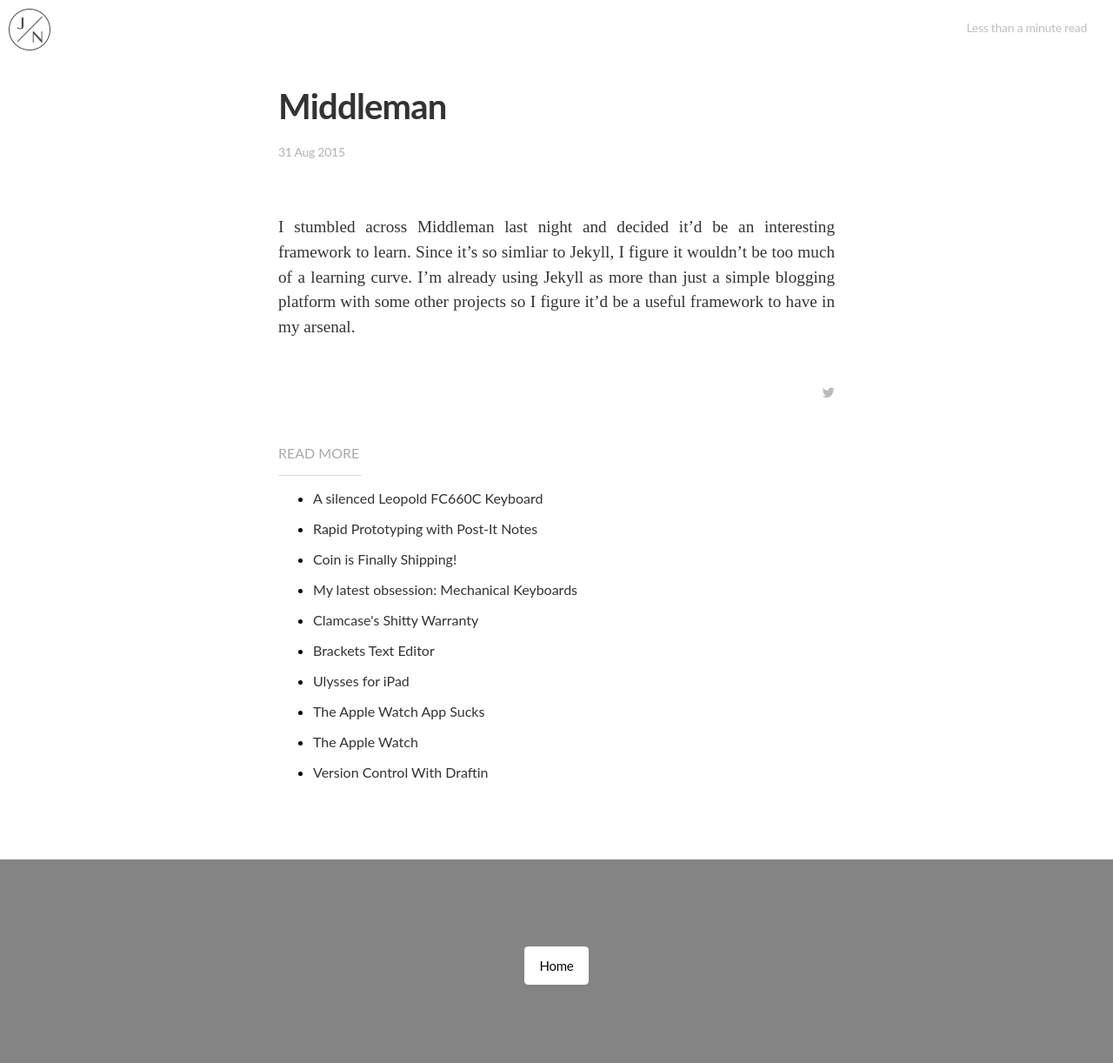
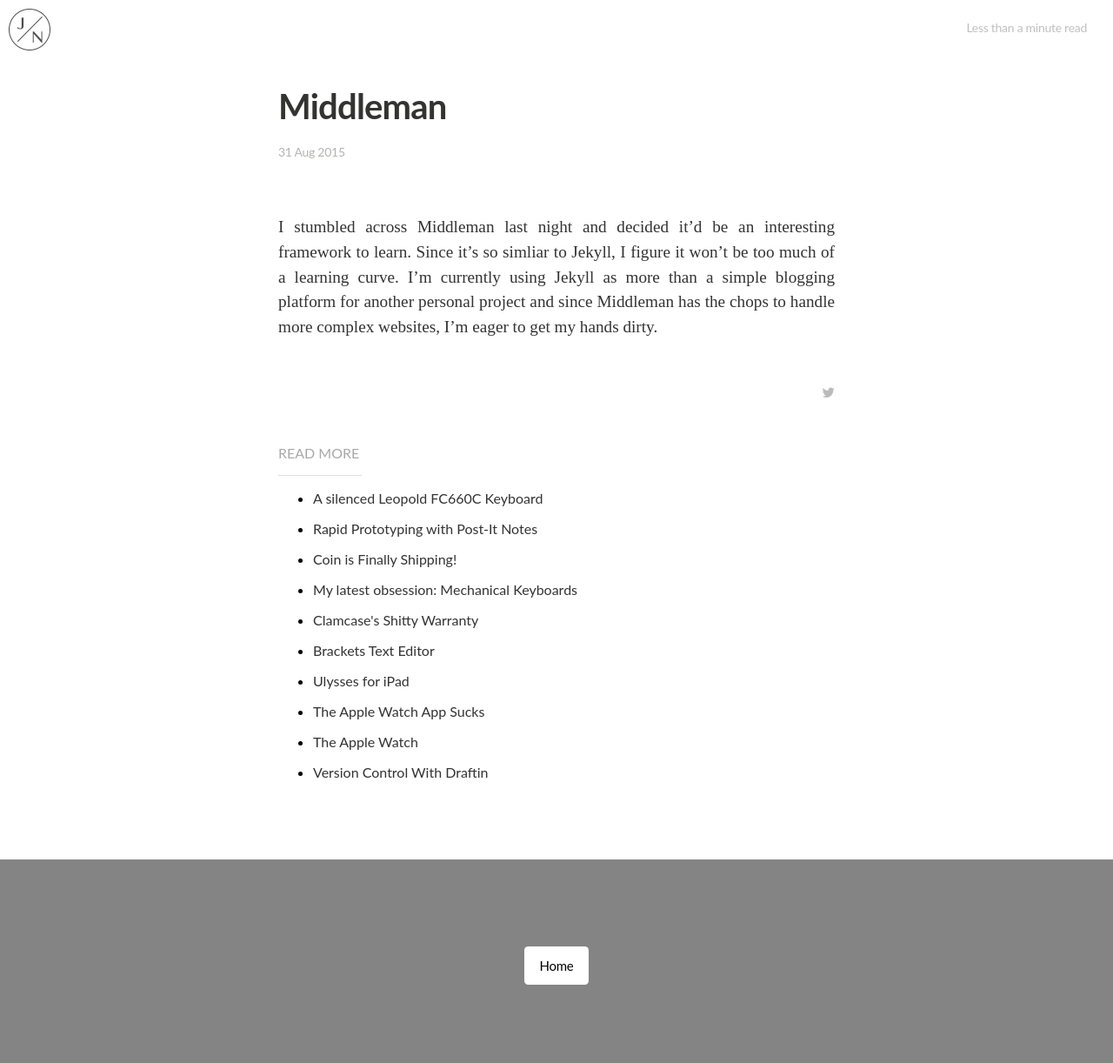
Before and after one commit to uxjulia/jekyll-blog, a Jekyll site: the page built from _posts/2015-08-31-Middleman.md, in a window 1280 px wide. Shown: the whole page at 87% size. Built offline with Jekyll 4.4.1, drawn with Linux system fonts in a browser that asks for light colours; nearby versions of some CDN libraries; some web fonts are replaced; Markdown is read by kramdown in place of the engine named in the settings.

Commit message:
edited post

```diff
--- a/_posts/2015-08-31-Middleman.md
+++ b/_posts/2015-08-31-Middleman.md
@@ -3,4 +3,4 @@
 title: Middleman
 tagline: Something new to learn
 ---
-I stumbled across Middleman last night and decided it'd be an interesting framework to learn. Since it's so simliar to Jekyll, I figure it wouldn't be too much of a learning curve. I'm already using Jekyll as more than just a simple blogging platform with some other projects so I figure it'd be a useful framework to have in my arsenal.
+I stumbled across Middleman last night and decided it'd be an interesting framework to learn. Since it's so simliar to Jekyll, I figure it won't be too much of a learning curve. I'm currently using Jekyll as more than a simple blogging platform for another personal project and since Middleman has the chops to handle more complex websites, I'm eager to get my hands dirty.
```
